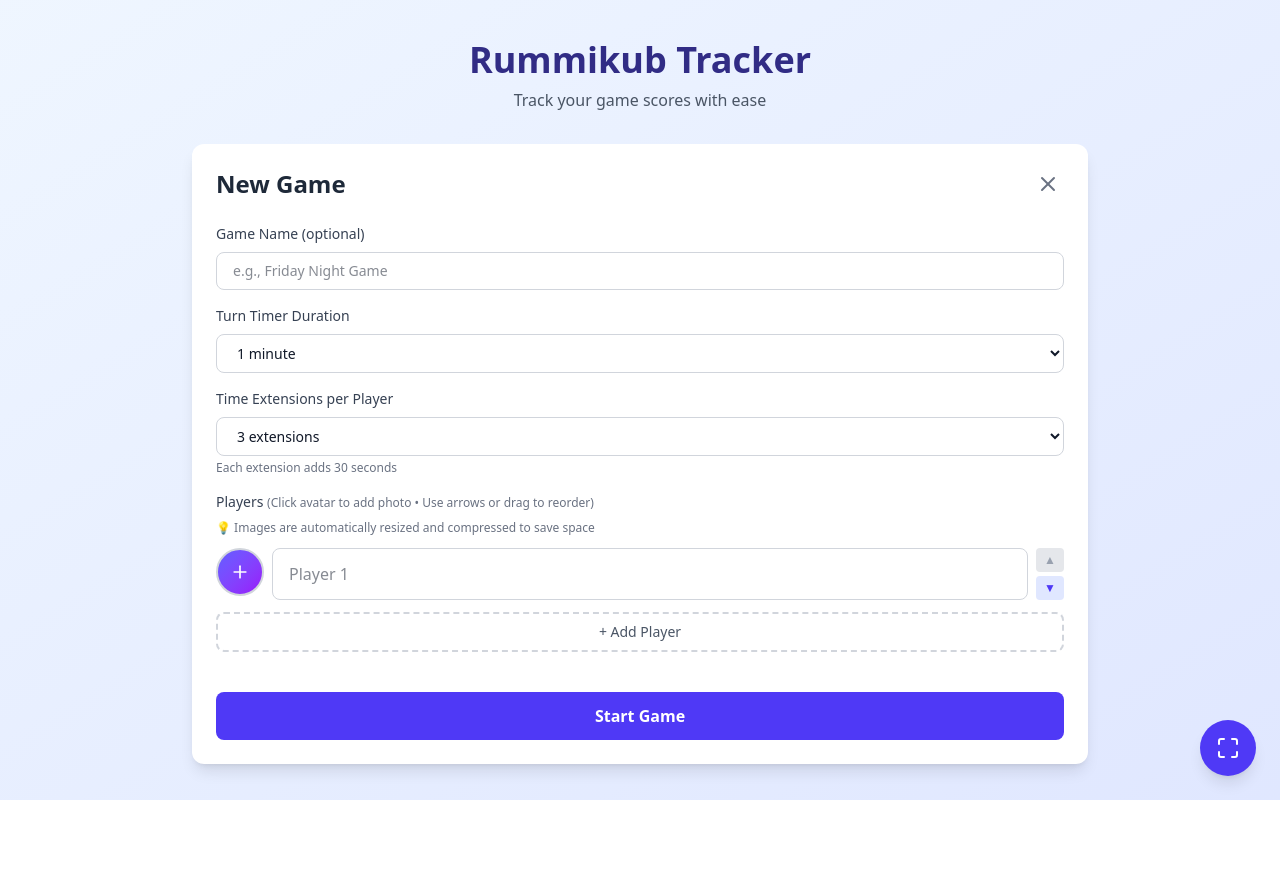
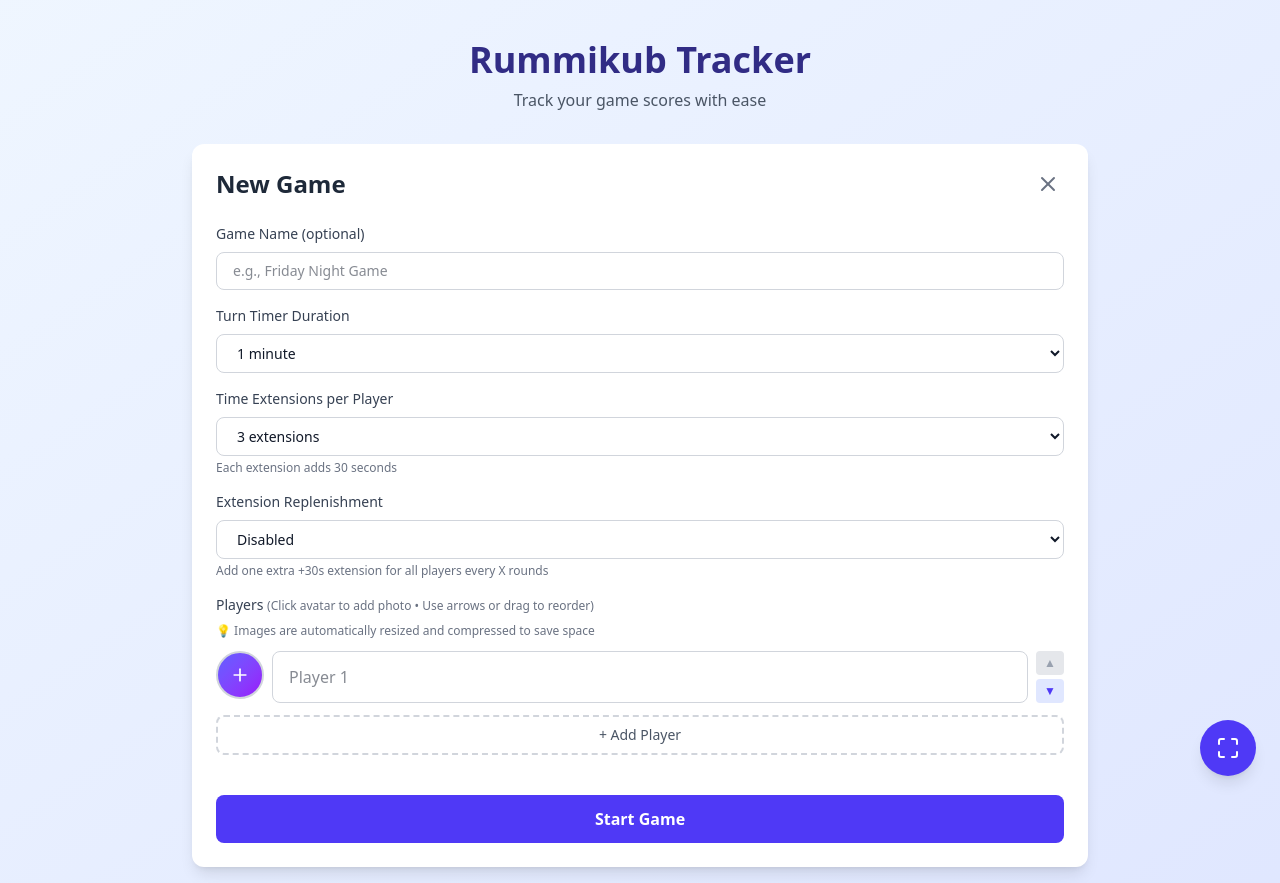
Before and after one commit to christophrus/rummikub-tracker, a React (Vite) app: page / in a window 1280 px wide. Both pictures are taken after a click on the button "Start New Game". Before the commit the page ends 800 px from the top, so only its background shows below. Built offline with nearby package versions, Linux system fonts and the light colour scheme.

Commit message:
add additional 30s extensions every x rounds

```diff
--- a/src/App.jsx
+++ b/src/App.jsx
@@ -87,6 +87,10 @@ const RummikubTracker = () => {
   });
   const [originalTimerDuration, setOriginalTimerDuration] = useState(60);
   const [maxExtensions, setMaxExtensions] = useState(3);
+  const [extensionReplenishRounds, setExtensionReplenishRounds] = useState(() => {
+    const saved = localStorage.getItem('extension-replenish-rounds');
+    return saved ? Number(saved) : 0; // 0 means disabled
+  });
   const [ttsLanguage, setTtsLanguage] = useState(() => {
     const saved = localStorage.getItem('tts-language');
     return saved || 'en-US';
@@ -189,7 +193,8 @@ const RummikubTracker = () => {
     setTimerActive,
     setTimerSeconds,
     setTimerDuration,
-    originalTimerDuration
+    originalTimerDuration,
+    extensionReplenishRounds
   });
   const {
     declaredWinner,
@@ -425,6 +430,11 @@ const RummikubTracker = () => {
     localStorage.setItem('tts-language', newLang);
   };
 
+  const handleExtensionReplenishChange = (rounds) => {
+    setExtensionReplenishRounds(rounds);
+    localStorage.setItem('extension-replenish-rounds', rounds.toString());
+  };
+
   // Fullscreen
   const toggleFullscreen = () => {
     if (!document.fullscreenElement) {
@@ -482,6 +492,7 @@ const RummikubTracker = () => {
             gameName={gameName}
             timerDuration={timerDuration}
             maxExtensions={maxExtensions}
+            extensionReplenishRounds={extensionReplenishRounds}
             savedPlayers={savedPlayers}
             onClose={() => setView(VIEWS.HOME)}
             onGameNameChange={setGameName}
@@ -490,6 +501,7 @@ const RummikubTracker = () => {
               localStorage.setItem('preferred-timer-duration', duration);
             }}
             onMaxExtensionsChange={setMaxExtensions}
+            onExtensionReplenishChange={handleExtensionReplenishChange}
             onAddPlayer={addPlayer}
             onRemovePlayer={removePlayer}
             onUpdatePlayer={updatePlayer}
--- a/src/components/views/NewGameView.jsx
+++ b/src/components/views/NewGameView.jsx
@@ -8,11 +8,13 @@ export const NewGameView = ({
   gameName,
   timerDuration,
   maxExtensions,
+  extensionReplenishRounds,
   savedPlayers,
   onClose,
   onGameNameChange,
   onTimerDurationChange,
   onMaxExtensionsChange,
+  onExtensionReplenishChange,
   onAddPlayer,
   onRemovePlayer,
   onUpdatePlayer,
@@ -81,6 +83,24 @@ export const NewGameView = ({
           <p className="text-xs text-gray-500 dark:text-gray-400 mt-1">{t('extensionNote')}</p>
         </div>
 
+        {maxExtensions > 0 && (
+          <div>
+            <label className="block text-xs md:text-sm font-medium text-gray-700 dark:text-gray-300 mb-1 md:mb-2">{t('extensionReplenish')}</label>
+            <select
+              value={extensionReplenishRounds}
+              onChange={(e) => onExtensionReplenishChange(Number(e.target.value))}
+              className="w-full px-3 md:px-4 py-2 border border-gray-300 dark:border-gray-600 dark:bg-gray-700 dark:text-gray-100 rounded-lg focus:ring-2 focus:ring-indigo-500 dark:focus:ring-indigo-400 text-sm"
+            >
+              <option value={0}>{t('extensionReplenishDisabled')}</option>
+              <option value={3}>{t('extensionReplenishEvery')} 3 {t('extensionReplenishRounds')}</option>
+              <option value={4}>{t('extensionReplenishEvery')} 4 {t('extensionReplenishRounds')}</option>
+              <option value={5}>{t('extensionReplenishEvery')} 5 {t('extensionReplenishRounds')}</option>
+              <option value={6}>{t('extensionReplenishEvery')} 6 {t('extensionReplenishRounds')}</option>
+            </select>
+            <p className="text-xs text-gray-500 dark:text-gray-400 mt-1">{t('extensionReplenishDescription')}</p>
+          </div>
+        )}
+
         {savedPlayers.length > 0 && (
           <div>
             <label className="block text-xs md:text-sm font-medium text-gray-700 dark:text-gray-300 mb-2">{t('quickAddSavedPlayers')}</label>
--- a/src/hooks/useGameFlow.js
+++ b/src/hooks/useGameFlow.js
@@ -4,6 +4,7 @@ import { validateMinPlayers } from '../utils';
 
 export const useGameFlow = ({
   activeGame,
+  setActiveGame,
   currentPlayerIndex,
   setCurrentPlayerIndex,
   setPlayerExtensions,
@@ -17,7 +18,8 @@ export const useGameFlow = ({
   setTimerActive,
   setTimerSeconds,
   setTimerDuration,
-  originalTimerDuration
+  originalTimerDuration,
+  extensionReplenishRounds = 0
 }) => {
   const [declaredWinner, setDeclaredWinner] = useState(null);
   const [pendingGame, setPendingGame] = useState(null);
@@ -105,6 +107,16 @@ export const useGameFlow = ({
     setDeclaredWinner(null);
     saveRound();
 
+    // Check if extensions should be replenished (after saveRound increments the round count)
+    const newRoundNumber = (activeGame.rounds?.length || 0) + 1;
+    if (extensionReplenishRounds > 0 && newRoundNumber % extensionReplenishRounds === 0) {
+      // Add one extra extension slot for all players
+      setActiveGame(prev => ({
+        ...prev,
+        maxExtensions: prev.maxExtensions + 1
+      }));
+    }
+
     // Announce the new starting player (timer remains paused)
     setTimeout(() => {
       playTurnNotification();
@@ -112,7 +124,7 @@ export const useGameFlow = ({
     }, 500);
 
     return { success: true };
-  }, [activeGame, roundScores, startingPlayerIndex, setCurrentPlayerIndex, setTimerActive, setTimerSeconds, setTimerDuration, originalTimerDuration, saveRound, playTurnNotification, speakPlayerName]);
+  }, [activeGame, setActiveGame, roundScores, startingPlayerIndex, setCurrentPlayerIndex, setTimerActive, setTimerSeconds, setTimerDuration, originalTimerDuration, saveRound, playTurnNotification, speakPlayerName, extensionReplenishRounds]);
 
   const cancelPendingGame = useCallback(() => {
     setPendingGame(null);
--- a/src/locales/de.js
+++ b/src/locales/de.js
@@ -93,7 +93,12 @@ const deTranslations = {
   clearAllDataConfirm: 'Bist du sicher, dass du alle Daten löschen möchtest? Diese Aktion kann nicht rückgängig gemacht werden!',
   clearAllDataButton: 'Alle Daten löschen',
   declareWinner: 'Gewinner erklären',
-  roundWinner: 'Rundengewinner!'
+  roundWinner: 'Rundengewinner!',
+  extensionReplenish: 'Verlängerungen hinzufügen',
+  extensionReplenishDescription: 'Eine zusätzliche +30s-Verlängerung für alle Spieler alle X Runden hinzufügen',
+  extensionReplenishDisabled: 'Deaktiviert',
+  extensionReplenishEvery: 'Alle',
+  extensionReplenishRounds: 'Runden'
 };
 
 export default deTranslations;
--- a/src/locales/en.js
+++ b/src/locales/en.js
@@ -95,7 +95,12 @@ const enTranslations = {
   clearAllDataConfirm: 'Are you sure you want to delete all data? This action cannot be undone!',
   clearAllDataButton: 'Clear All Data',
   declareWinner: 'Declare Winner',
-  roundWinner: 'Round Winner!'
+  roundWinner: 'Round Winner!',
+  extensionReplenish: 'Extension Replenishment',
+  extensionReplenishDescription: 'Add one extra +30s extension for all players every X rounds',
+  extensionReplenishDisabled: 'Disabled',
+  extensionReplenishEvery: 'Every',
+  extensionReplenishRounds: 'rounds'
 };
 
 export default enTranslations;
--- a/src/locales/fr.js
+++ b/src/locales/fr.js
@@ -95,7 +95,12 @@ const frTranslations = {
   clearAllDataConfirm: 'Êtes-vous sûr de vouloir supprimer toutes les données? Cette action est irréversible!',
   clearAllDataButton: 'Effacer toutes les données',
   declareWinner: 'Déclarer vainqueur',
-  roundWinner: 'Gagnant du tour !'
+  roundWinner: 'Gagnant du tour !',
+  extensionReplenish: 'Ajout d\'extensions',
+  extensionReplenishDescription: 'Ajouter une extension +30s supplémentaire pour tous les joueurs toutes les X manches',
+  extensionReplenishDisabled: 'Désactivé',
+  extensionReplenishEvery: 'Toutes les',
+  extensionReplenishRounds: 'manches'
 };
 
 export default frTranslations;
```
Also changed, not shown: 1 other file (tests, documents, lock files or other folders).
